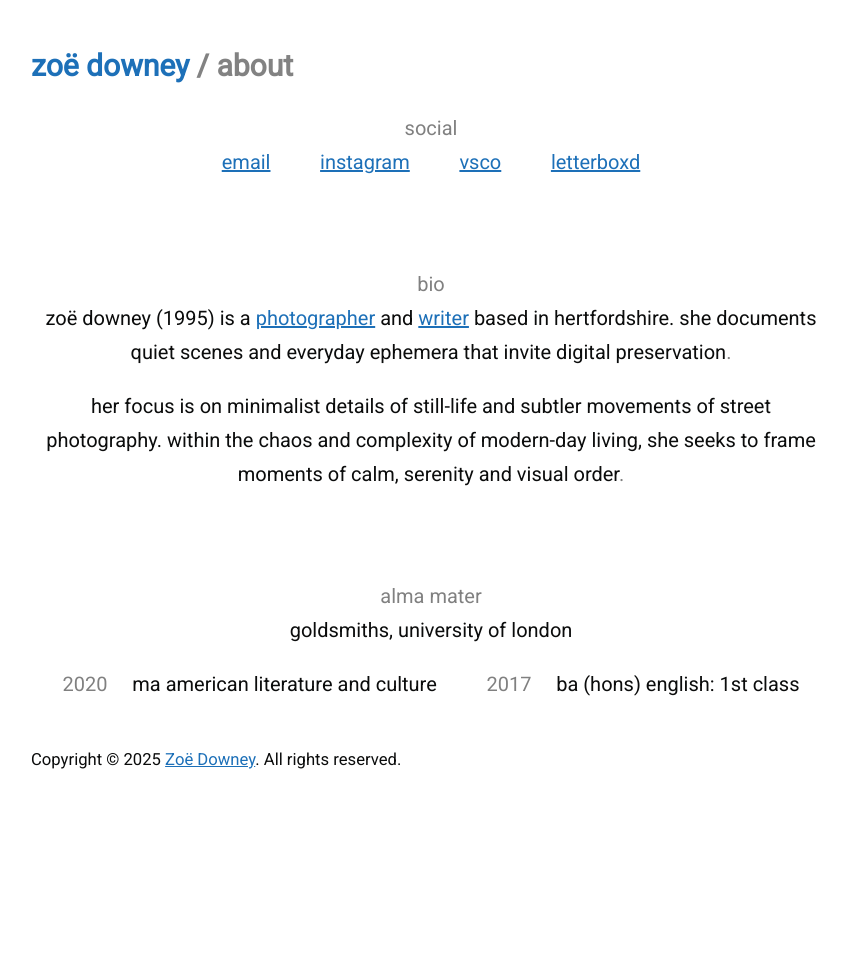
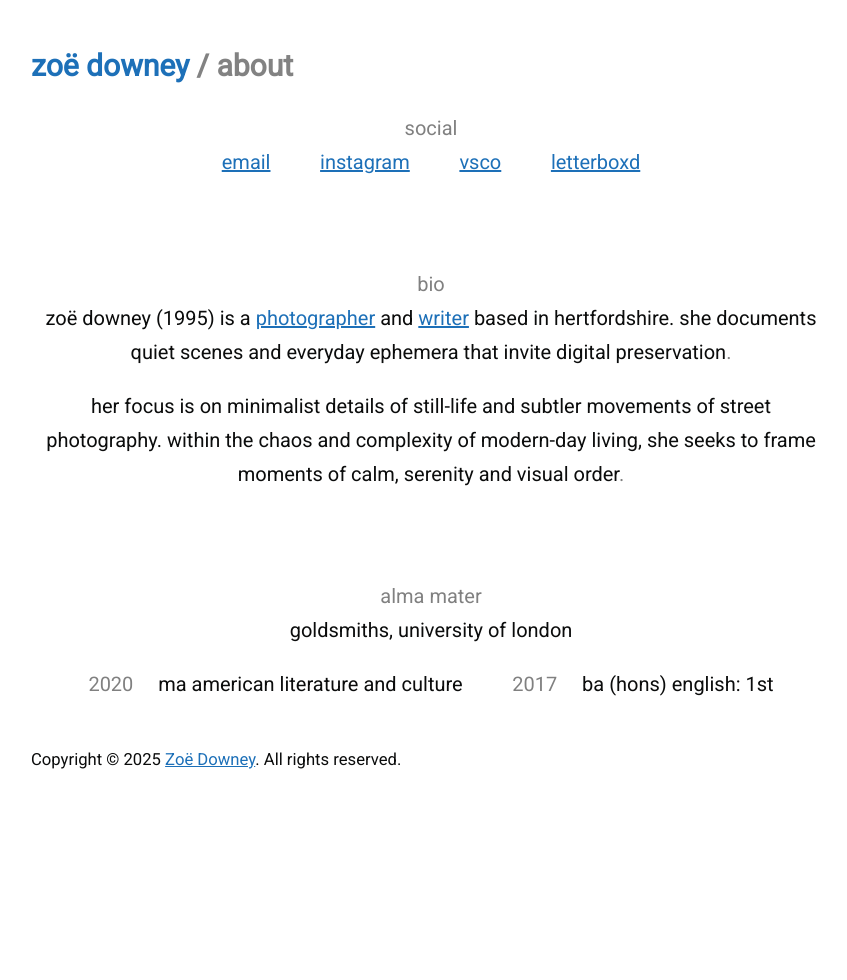
Before and after one commit to zoeurl/zoedowney.github.io, a Jekyll site: the page built from about/index.html, in a window 1280 px wide. Shown: the whole page, without its empty margins (209-1056 px from the left). Built offline with Jekyll 4.4.1, drawn with Linux system fonts in a browser that asks for light colours.

Commit message:
Update index.html

```diff
--- a/about/index.html
+++ b/about/index.html
@@ -15,5 +15,5 @@
 <br><font color="grey">alma mater</font>
 <br>goldsmiths, university of london
 </p>
-<font color="grey">2020</font> &nbsp;&nbsp;&nbsp;&nbsp;ma american literature and culture &nbsp;&nbsp;&nbsp;&nbsp; &nbsp;&nbsp;&nbsp;&nbsp;<font color="grey">2017</font> &nbsp;&nbsp;&nbsp;&nbsp;ba (hons) english: 1st class</center>
+<font color="grey">2020</font> &nbsp;&nbsp;&nbsp;&nbsp;ma american literature and culture &nbsp;&nbsp;&nbsp;&nbsp; &nbsp;&nbsp;&nbsp;&nbsp;<font color="grey">2017</font> &nbsp;&nbsp;&nbsp;&nbsp;ba (hons) english: 1st</center>
 </p>
```
